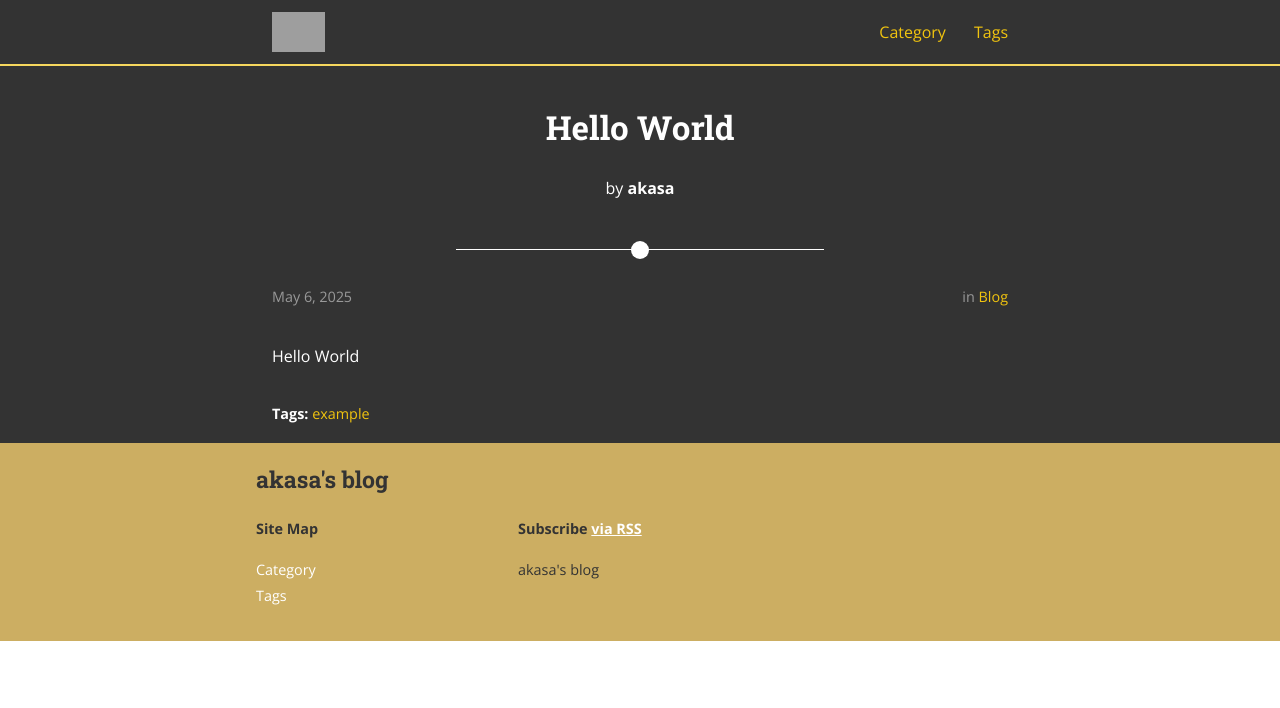
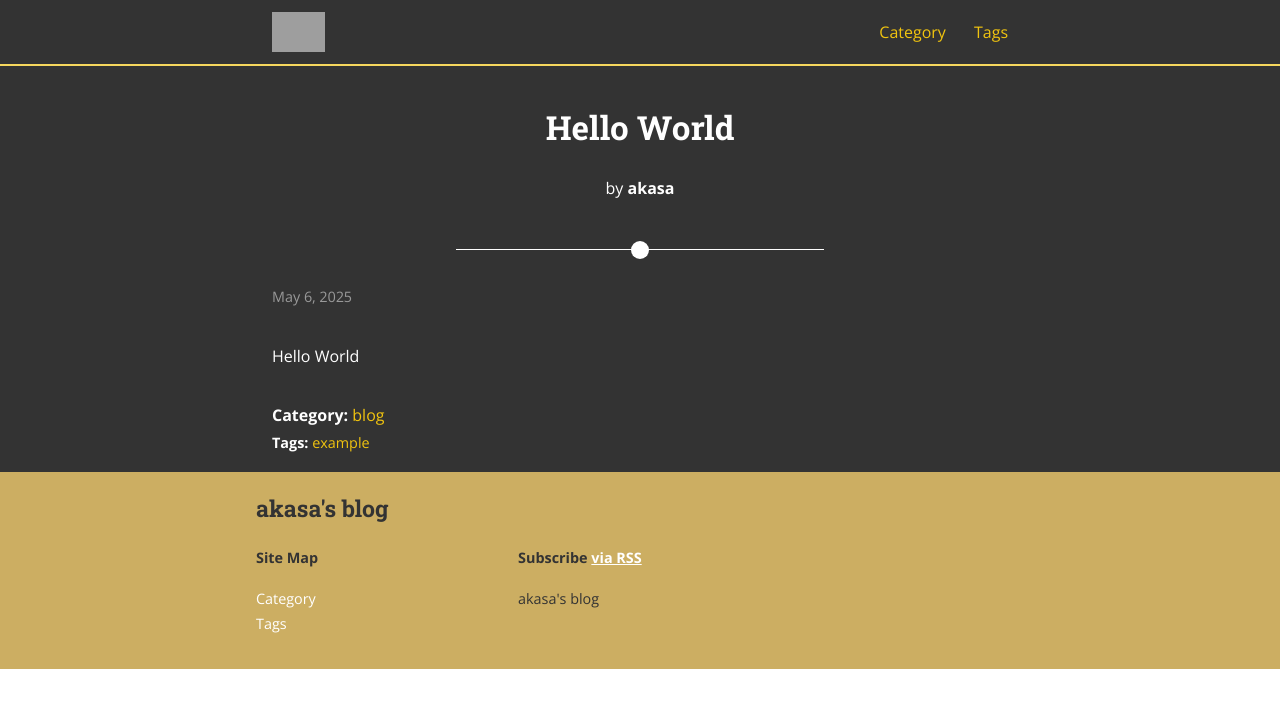
Before and after one commit to akasa3/akasa3.github.io, a Jekyll site: the page built from _posts/2025-05-06-hello-world.md, in a window 1280 px wide. Shown: the top 708 px of the page. Built offline with Jekyll 4.4.1, drawn with Linux system fonts in a browser that asks for light colours; nearby versions of some CDN libraries; grey boxes are pictures that could not be loaded.

Commit message:
fix the display probmel of category

```diff
--- a/_layouts/post.html
+++ b/_layouts/post.html
@@ -18,22 +18,20 @@ layout: default
 
 <section class="post-meta">
   <div class="post-date">{{ page.date | date: "%B %-d, %Y" }}</div>
-  <div class="post-categories">
-  {% if page.categories.size > 0 %}in {% for cat in page.categories %}
-    {% if site.jekyll-archives %}
-    <a href="{{ site.baseurl }}/category/{{ cat }}">{{ cat | capitalize }}</a>{% if forloop.last == false %}, {% endif %}
-    {% else %}
-    <a href="{{ site.baseurl }}/posts/#{{ cat }}">{{ cat | capitalize }}</a>{% if forloop.last == false %}, {% endif %}
-    {% endif %}
-  {% endfor %}{% endif %}
-  </div>
 </section>
 
 <article class="post-content">
   {{ content }}
 </article>
 
+
 {% if site.jekyll-archives %}
+{% if page.category.size > 0 %}
+<section class="category">
+  <strong>Category:</strong> {% for cat in page.category %}<a href="{{ site.baseurl }}/category/{{ cat }}">{{ cat }}</a>{% if forloop.last == false %}, ;{% endif %}{% endfor %}
+</section>
+{% endif %}
+
 {% if page.tags.size > 0 %}
 <section class="tags">
   <strong>Tags:</strong> {% for tag in page.tags %}<a href="{{ site.baseurl }}/tags/{{ tag }}">{{ tag }}</a>{% if forloop.last == false %},&nbsp;{% endif %}{% endfor %}
```
Also changed, not shown: index.html (+0 -9 lines).
